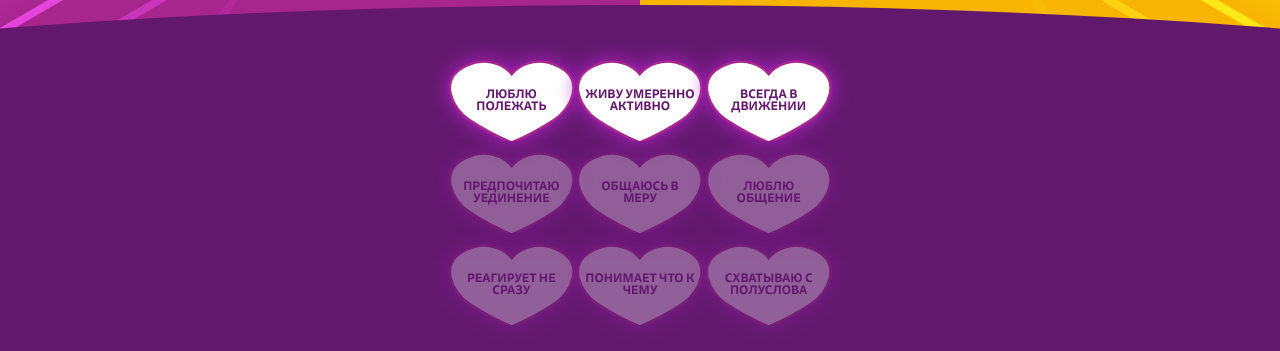
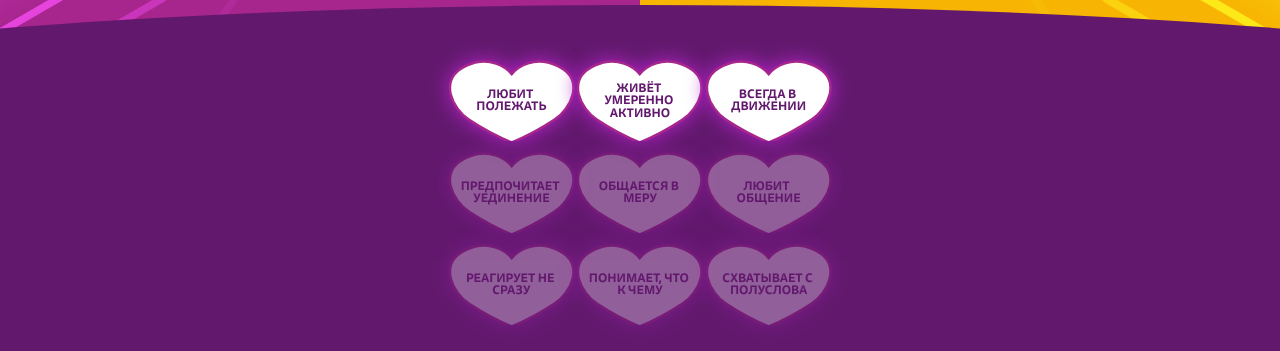
Before and after one commit to TemaLopin/whis-game, a React (Create React App) app: page /game/last-selects/1 in a window 1280 px wide. Shown: the part 601-952 px from the top of the page. Built offline with nearby package versions, Linux system fonts and the light colour scheme.

Commit message:
fix advice pets request

```diff
--- a/src/entity/game/components/select/style.module.scss
+++ b/src/entity/game/components/select/style.module.scss
@@ -3,6 +3,7 @@
   display: flex;
   align-items: center;
   justify-content: center;
+  white-space: break-spaces;
   min-height: 77px;
   width: 173%;
   padding: 0;
--- a/src/entity/game/components/slider-analysis/index.tsx
+++ b/src/entity/game/components/slider-analysis/index.tsx
@@ -16,7 +16,7 @@ const SliderAnalysis: FC<SliderAnalysisProps> = ({ items }) => {
       effect={'coverflow'}
       grabCursor={true}
       autoplay={{
-        delay: 100,
+        delay: 0,
         reverseDirection: true,
       }}
       loop={true}
--- a/src/entity/main-page/components/modal/index.tsx
+++ b/src/entity/main-page/components/modal/index.tsx
@@ -74,9 +74,9 @@ const Modal = ({ setIsOpen }: { setIsOpen: Dispatch<SetStateAction<boolean>> })
               </Link>{' '}
               и даю согласие на обработку своих{' '}
               <Link to={downloadPath} target='_blank'>
-                персональных данных
+                персональных данных {' '}
               </Link>
-              Z Организатором Акции
+              Организатором Акции
             </label>
           </div>
           <div className={s.wrapper}>
--- a/src/index.css
+++ b/src/index.css
@@ -52,88 +52,19 @@ body {
   --line-height-26: 26px;
 
   @media (max-width: 600px) {
-    --font-size-56:
-
-22px
-
-;
-    --font-size-48:
-
-18px
-
-;
-    --font-size-38:
-
-20px
-
-;
-    --font-size-26:
-
-calc(18px +
-
-(8 +
-
-8 *
-
-0.7) *
-
-((100vw
-
-- 320px
-
-) / 1440));
-    --font-size-20:
-
-12px
-
-;
-    --font-size-18:
-
-calc(13px +
-
-(5 +
-
-5 *
-
-0.7) *
-
-((100vw
-
-- 320px
-
-) / 1440));
-    --font-size-32:
-
-13px
-
-;
-    --font-size-38:
-
-18px
-
-;
-    --line-height-50-4:
-
-24.2px
-
-;
-    --line-height-52-8:
-
-19.8px
-
-;
-    --line-height-28-6:
-
-19.8px
-
-;
-    --line-height-19-8:
-
-14.3px
-
-;
+    --font-size-56: 22px;
+    --font-size-48: 18px;
+    --font-size-38: 20px;
+    --font-size-26: calc(18px + (8 + 8 * 0.7) * ((100vw - 320px) / 1440));
+    --font-size-20: 12px;
+    --font-size-18: calc(13px + (5 + 5 * 0.7) * ((100vw - 320px) / 1440));
+    --font-size-32: 13px;
+    --font-size-38: 18px;
+    --line-height-50-4: 24.2px;
+    --line-height-52-8: 19.8px;
+    --line-height-28-6: 19.8px;
+    --line-height-19-8: 14.3px;
   }
-
 }
 body.noscroll {
   overflow: hidden;
@@ -224,7 +155,9 @@ button {
   align-items: center;
   border-radius: 40px;
   box-shadow: 0px 0px 10px 0px #00000040;
-    margin-bottom: 50px;
+
+  margin: 0px auto 50px auto;
+  /* margin-bottom: 50px; */
 
   padding: 50px 20px;
 
@@ -470,8 +403,6 @@ button {
   height: initial !important;
 }
 
-
-
 @media (min-width: 1240px) {
   .past-pet-img:first-child {
     padding-left: 16px;
@@ -496,8 +427,6 @@ button {
   .past-pet-img:first-child {
     padding-left: 16px;
   }
-
-
 }
 
 @media (max-width: 1240px) {
@@ -546,7 +475,7 @@ button {
   .result_body {
     flex-wrap: wrap;
     justify-content: center;
-        margin: 15px;
+    max-width: 95%;
   }
 
   .result-left {
--- a/src/pages/game/index.tsx
+++ b/src/pages/game/index.tsx
@@ -40,15 +40,15 @@ export const characteristics = [
 ]
 
 export const lastCharacteristics = [
-  { title: 'ЛЮБЛЮ ПОЛЕЖАТЬ', category: 1, key: 'activity', level: 'LOW', visible: true },
-  { title: 'ЖИВУ УМЕРЕННО АКТИВНО', category: 1, key: 'activity', level: 'MEDIUM', visible: true },
-  { title: 'ВСЕГДА В ДВИЖЕНИИ', category: 1, key: 'activity', level: 'HIGH', visible: true },
-  { title: 'ПРЕДПОЧИТАЮ УЕДИНЕНИЕ', category: 2, key: 'socialization', level: 'LOW', visible: true },
-  { title: 'ОБЩАЮСЬ В МЕРУ', category: 2, key: 'socialization', level: 'MEDIUM', visible: true },
-  { title: 'ЛЮБЛЮ ОБЩЕНИЕ', category: 2, key: 'socialization', level: 'HIGH', visible: true },
+  { title: 'Любит полежать', category: 1, key: 'activity', level: 'LOW', visible: true },
+  { title: 'Живёт умеренно активно', category: 1, key: 'activity', level: 'MEDIUM', visible: true },
+  { title: 'Всегда в движении', category: 1, key: 'activity', level: 'HIGH', visible: true },
+  { title: 'Предпочитает уединение', category: 2, key: 'socialization', level: 'LOW', visible: true },
+  { title: 'Общается в меру', category: 2, key: 'socialization', level: 'MEDIUM', visible: true },
+  { title: 'Любит  общение', category: 2, key: 'socialization', level: 'HIGH', visible: true },
   { title: 'Реагирует не сразу', category: 3, key: 'trainability', level: 'LOW', visible: true },
-  { title: 'Понимает что к чему', category: 3, key: 'trainability', level: 'MEDIUM', visible: true },
-  { title: 'схватываю с полуслова', category: 3, key: 'trainability', level: 'HIGH', visible: true },
+  { title: 'Понимает, что к чему', category: 3, key: 'trainability', level: 'MEDIUM', visible: true },
+  { title: 'Схватывает с полуслова', category: 3, key: 'trainability', level: 'HIGH', visible: true },
 ]
 
 const Game = () => {
--- a/src/pages/game/result.tsx
+++ b/src/pages/game/result.tsx
@@ -9,14 +9,14 @@ import { PetInfo } from './components/types'
 const ResultGame = () => {
   const data = JSON.parse(localStorage.getItem('current_pet') || '{}') as PetInfo
 
-  const isDog = true
+  const isDog = data?.type === 'dog'
 
   const tags = [...data.tagsPreview.split(','), ...data.tagsDetailed.split(',')]
 
   return (
-    <div className='background pb50'>
+    <div className='background pb50 '>
       <Header />
-      <div className={clsx('container', 'result_body', isDog ? 'dog_bg' : 'cat_bg')}>
+      <div className={clsx('result_body', isDog ? 'dog_bg' : 'cat_bg')}>
         <div className={'result-left'}>
           <PetSlider data={data} />
           <div className={'tags'}>
@@ -33,7 +33,7 @@ const ResultGame = () => {
         </div>
         <PetDescription data={data} isDog={isDog} />
       </div>
-      <div className={clsx('container', 'result_body', isDog ? 'dog_bg' : 'cat_bg')}>
+      <div className={clsx('result_body', isDog ? 'dog_bg' : 'cat_bg')}>
         <SupportText isDog={isDog} />
         <ShelterMap />
       </div>
--- a/src/shared/api/endpoints.ts
+++ b/src/shared/api/endpoints.ts
@@ -27,7 +27,7 @@ export type AdviceRecommendationRes = {
   property: number
   frailty: number
   type: string
-}
+}[]
 
 export const getSourceDonate = async () => {
   const { data } = await http.get<{ amount: number; date: string }>('/donations/current')
--- a/src/shared/api/hooks/useAdvice.ts
+++ b/src/shared/api/hooks/useAdvice.ts
@@ -5,13 +5,9 @@ const useAdvice = ({ type }: { type: string }) => {
   const { data, refetch } = useQuery({
     queryKey: ['advice'],
     queryFn: async () => {
-      const answers = JSON.parse(localStorage.getItem('answers') || '{}') as any
+      const answers = JSON.parse(localStorage.getItem('answers') || '{}')
 
-      const res = await Promise.all([
-        await getAdviceRecommendations(type, answers),
-        await getAdviceRecommendations(type, answers),
-        await getAdviceRecommendations(type, answers),
-      ])
+      const res = await getAdviceRecommendations(type, answers)
 
       return res
     },
--- a/src/shared/ui/Map/TwoGisMap.tsx
+++ b/src/shared/ui/Map/TwoGisMap.tsx
@@ -56,11 +56,16 @@ const TwoGisMap: React.FC<MapProps> = ({
 
     const getPlaces = async () => {
       try {
-        const { data } = await axios.get<PlacesResponse>(
-          `https://catalog.api.2gis.com/3.0/markers?q=приют&sort_point=${center.join(',')}&key=${
-            process.env.REACT_APP_GIS_KEY
-          }`
-        )
+        const { data } = await axios.get<PlacesResponse>(`https://catalog.api.2gis.com/3.0/markers`, {
+          params: {
+            key: process.env.REACT_APP_GIS_KEY,
+            q: 'приют',
+            // locale: 'ru_RU',
+            // // search_nearby: true,
+            // f: 'json',
+            // format: 'json',
+          },
+        })
 
         const { result } = data
 
--- a/src/shared/ui/dynamic-echo/style.module.scss
+++ b/src/shared/ui/dynamic-echo/style.module.scss
@@ -87,7 +87,7 @@ $--rainbow-heart: url('../../assets/images/rainbow-heart.png');
 
 @keyframes heart {
   0% {
-    transform: scale(0.55, 0.50) translateY(-30px);
+    transform: scale(0.55, 0.55) translateY(-30px);
   }
 
   100% {
@@ -120,8 +120,6 @@ $--rainbow-heart: url('../../assets/images/rainbow-heart.png');
   align-items: center;
   display: flex;
 
-  // opacity: 1;
-  //  transform: scale(0.55, 0.55) translateY(-30px);
   animation-name: pulse, heart;
 }
 
@@ -193,3 +191,15 @@ $--rainbow-heart: url('../../assets/images/rainbow-heart.png');
 .second_pulse::before {
   animation-delay: 4s;
 }
+
+@media (max-width: 768px) {
+  @keyframes heart {
+    0% {
+      transform: scale(0.45, 0.43) translateY(-30px);
+    }
+
+    100% {
+      transform: scale(0.55, 0.5) translateY(-30px);
+    }
+  }
+}
```
Lines whose indentation alone changed are shown as unchanged.
